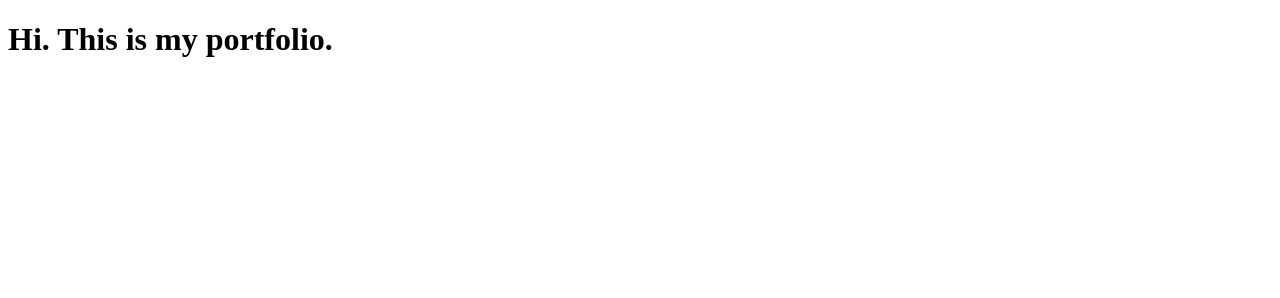
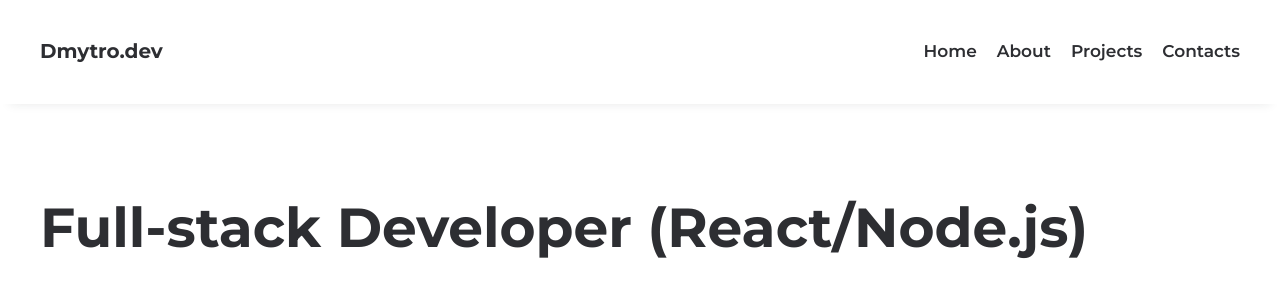
Before and after one commit to LehezaDmytro/portfolio, a plain HTML site: page index.html in a window 1280 px wide. Drawn offline with nearby package versions, Linux system fonts and the light colour scheme.

Commit message:
added new markup and styles

```diff
--- a/index.html
+++ b/index.html
@@ -3,9 +3,45 @@
   <head>
     <meta charset="UTF-8" />
     <meta name="viewport" content="width=device-width, initial-scale=1.0" />
-    <title>Portfolio</title>
+    <link rel="icon" href="./favicon.png" type="images/png" />
+    <title>Leheza Dmytro | Full-stack Developer</title>
+    <link rel="preconnect" href="https://fonts.googleapis.com" />
+    <link rel="preconnect" href="https://fonts.gstatic.com" crossorigin />
+    <link
+      href="https://fonts.googleapis.com/css2?family=Montserrat:wght@400;600;700&display=swap"
+      rel="stylesheet"
+    />
+    <link
+      rel="stylesheet"
+      href="https://cdnjs.cloudflare.com/ajax/libs/modern-normalize/2.0.0/modern-normalize.min.css"
+      integrity="sha512-4xo8blKMVCiXpTaLzQSLSw3KFOVPWhm/TRtuPVc4WG6kUgjH6J03IBuG7JZPkcWMxJ5huwaBpOpnwYElP/m6wg=="
+      crossorigin="anonymous"
+      referrerpolicy="no-referrer"
+    />
+    <link rel="stylesheet" href="./css/main.css" />
   </head>
   <body>
-    <h1>Hi. This is my portfolio.</h1>
+    <header>
+      <nav>
+        <div class="logo"><a href="#home">Dmytro.dev</a></div>
+        <ul>
+          <li><a href="#home">Home</a></li>
+          <li><a href="#about">About</a></li>
+          <li><a href="#projects">Projects</a></li>
+          <li><a href="#contacts">Contacts</a></li>
+        </ul>
+      </nav>
+    </header>
+    <main>
+      <section id="home" class="hero">
+        <div class="container">
+          <h1>Full-stack Developer (React/Node.js)</h1>
+        </div>
+      </section>
+      <section class="about"><div class="container"></div></section>
+      <section class="projects"><div class="container"></div></section>
+      <section class="contacts"><div class="container"></div></section>
+    </main>
+    <footer></footer>
   </body>
 </html>
--- /dev/null
+++ b/sass/base/_base-styles.scss
@@ -0,0 +1,27 @@
+body {
+  position: relative;
+  font-family: "Montserrat", sans-serif;
+  color: #2d2e32;
+}
+
+ul {
+  list-style: none;
+}
+
+a {
+  text-decoration: none;
+  color: inherit;
+}
+
+.container {
+  max-width: 1200px;
+  padding: 0 40px;
+}
+
+section {
+  padding: 150px 0;
+
+  @media screen and (max-width: 768px) {
+    padding: 80px 0;
+  }
+}
--- /dev/null
+++ b/sass/components/_header.scss
@@ -0,0 +1,28 @@
+header {
+  position: fixed;
+  top: 0;
+  left: 0;
+  width: 100%;
+  padding: 25px 40px;
+
+  box-shadow: rgba(33, 35, 38, 0.1) 0px 10px 10px -10px;
+
+  nav {
+    display: flex;
+    align-items: center;
+    justify-content: space-between;
+
+    .logo {
+      font-size: 20px;
+      font-weight: 700;
+    }
+
+    ul {
+      display: flex;
+      gap: 20px;
+
+      font-size: 17px;
+      font-weight: 600;
+    }
+  }
+}
--- /dev/null
+++ b/sass/components/_hero.scss
@@ -0,0 +1,5 @@
+.hero {
+  h1 {
+    font-size: 55px;
+  }
+}
--- /dev/null
+++ b/sass/main.scss
@@ -0,0 +1,4 @@
+@import "base/base-styles";
+//Conponents
+@import "components/header";
+@import "components/hero";
```
Also changed, not shown: css/main.css (added), favicon.png (added), 1 other file.
